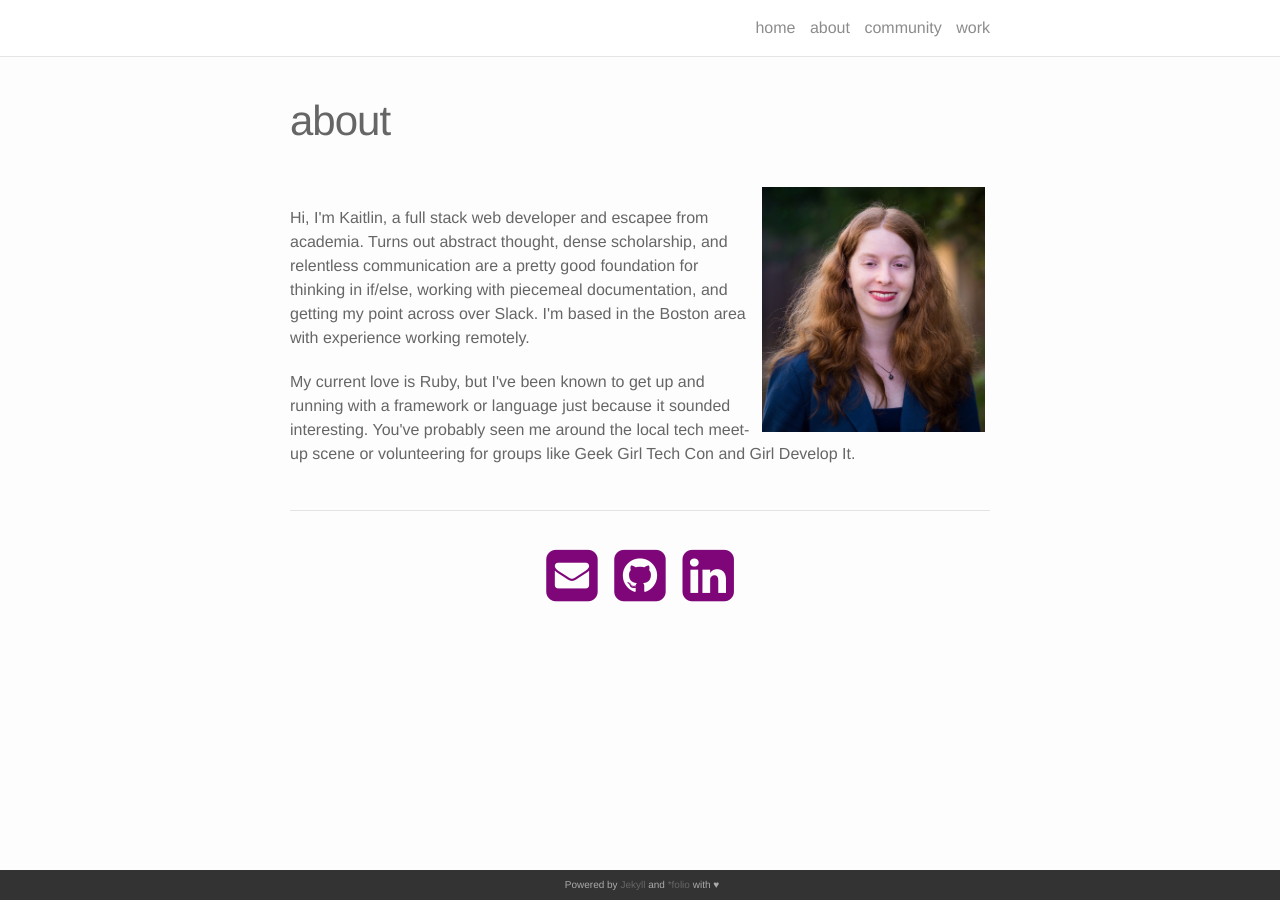
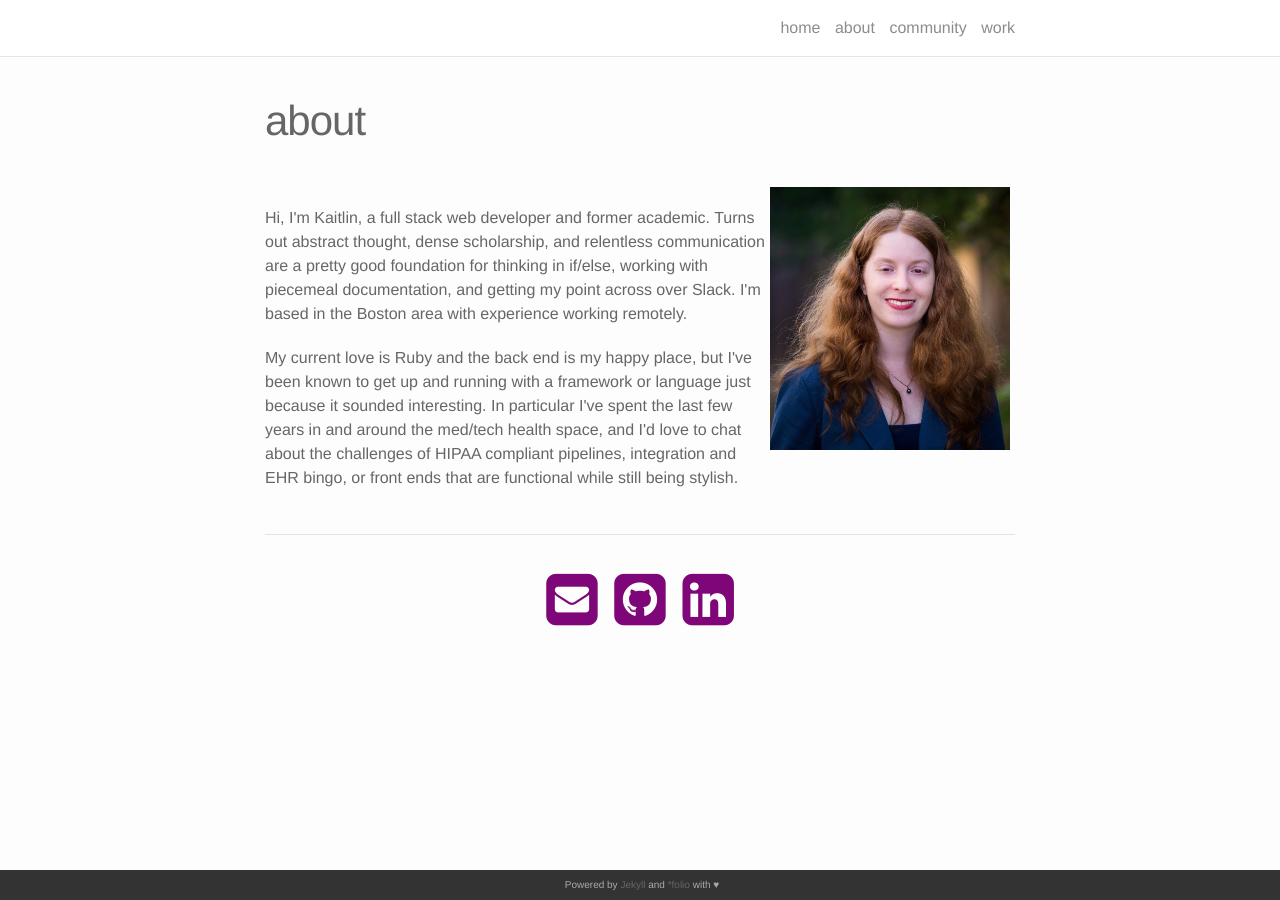
Before and after one commit to kmabrahamson/personal_site, a Jekyll site: the page built from about.html, in a window 1280 px wide. Built offline with Jekyll 4.4.1, drawn with Linux system fonts in a browser that asks for light colours; nearby versions of some CDN libraries.

Commit message:
Update styles, about and work info

```diff
--- a/_sass/_base.scss
+++ b/_sass/_base.scss
@@ -13,7 +13,7 @@
 /** Variables **********************************************/
 $base-font-family:              Helvetica, sans-serif;
 $base-line-height:              1.5em;
-$horizontal-spacing-unit:       50px;
+$horizontal-spacing-unit:       25px;
 $vertical-spacing-unit:         40px;
 $nav-height:                    56px;
 
@@ -63,7 +63,7 @@
 p, blockquote, pre,
 ul, ol, dl, figure,
 %vertical-rhythm {
-    margin-bottom: $vertical-spacing-unit / 2;
+    margin-bottom: calc($vertical-spacing-unit / 2);
 }
 
 .alignright {
@@ -152,7 +152,7 @@
 blockquote {
     color: $text-color;
     border-left: 10px solid $grey-color-light;
-    padding-left: $horizontal-spacing-unit / 2;
+    padding-left: calc($horizontal-spacing-unit / 2);
     font-size: 18px;
     font-style: italic;
 
@@ -206,8 +206,6 @@
     @include media-query($on-laptop) {
         max-width: -webkit-calc(800px - (#{$horizontal-spacing-unit}));
         max-width:         calc(800px - (#{$horizontal-spacing-unit}));
-        padding-right: $spacing-unit / 2;
-        padding-left: $spacing-unit / 2;
     }
 }
 
--- a/about.html
+++ b/about.html
@@ -7,9 +7,9 @@
 <img class="col one right" src="/img/prof_pic.jpg" alt="kaitlin_abrahamson"/>
 
 <br/>
-<p>Hi, I'm Kaitlin, a full stack web developer and escapee from academia. Turns out abstract thought, dense scholarship, and relentless communication are a pretty good foundation for thinking in if/else, working with piecemeal documentation, and getting my point across over Slack. I'm based in the Boston area with experience working remotely.</p>
+<p>Hi, I'm Kaitlin, a full stack web developer and former academic. Turns out abstract thought, dense scholarship, and relentless communication are a pretty good foundation for thinking in if/else, working with piecemeal documentation, and getting my point across over Slack. I'm based in the Boston area with experience working remotely.</p>
 
-<p>My current love is Ruby, but I've been known to get up and running with a framework or language just because it sounded interesting. You've probably seen me around the local tech meet-up scene or volunteering for groups like Geek Girl Tech Con and Girl Develop It.</p>
+<p>My current love is Ruby and the back end is my happy place, but I've been known to get up and running with a framework or language just because it sounded interesting. In particular I've spent the last few years in and around the med/tech health space, and I'd love to chat about the challenges of HIPAA compliant pipelines, integration and EHR bingo, or front ends that are functional while still being stylish.</p>
 
 
 <br/>
--- a/work.html
+++ b/work.html
@@ -11,7 +11,7 @@
   </div>
 
   <div class="work-text col two-work" id="two-work">
-    <h2><a class="company-title work-links" href="https://www.jointempest.com" target="_blank">Tempest (acquired by Monument)</a></h2>
+    <h2><a class="company-title work-links" href="https://www.jointempest.com" target="_blank">Tempest</a></h2>
     <p class="post-meta">Team Lead (remote)</p>
     <p class="post-meta">
       <ul class="post-meta">
```
